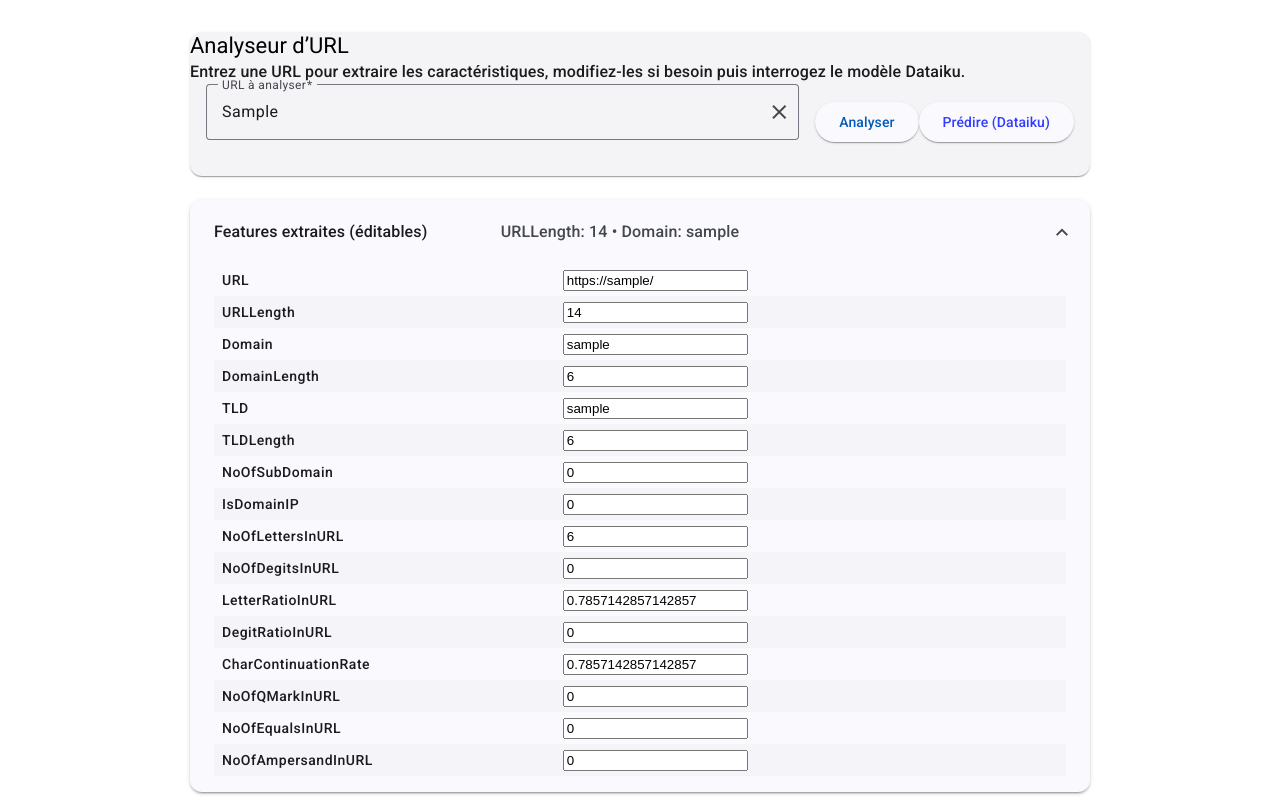
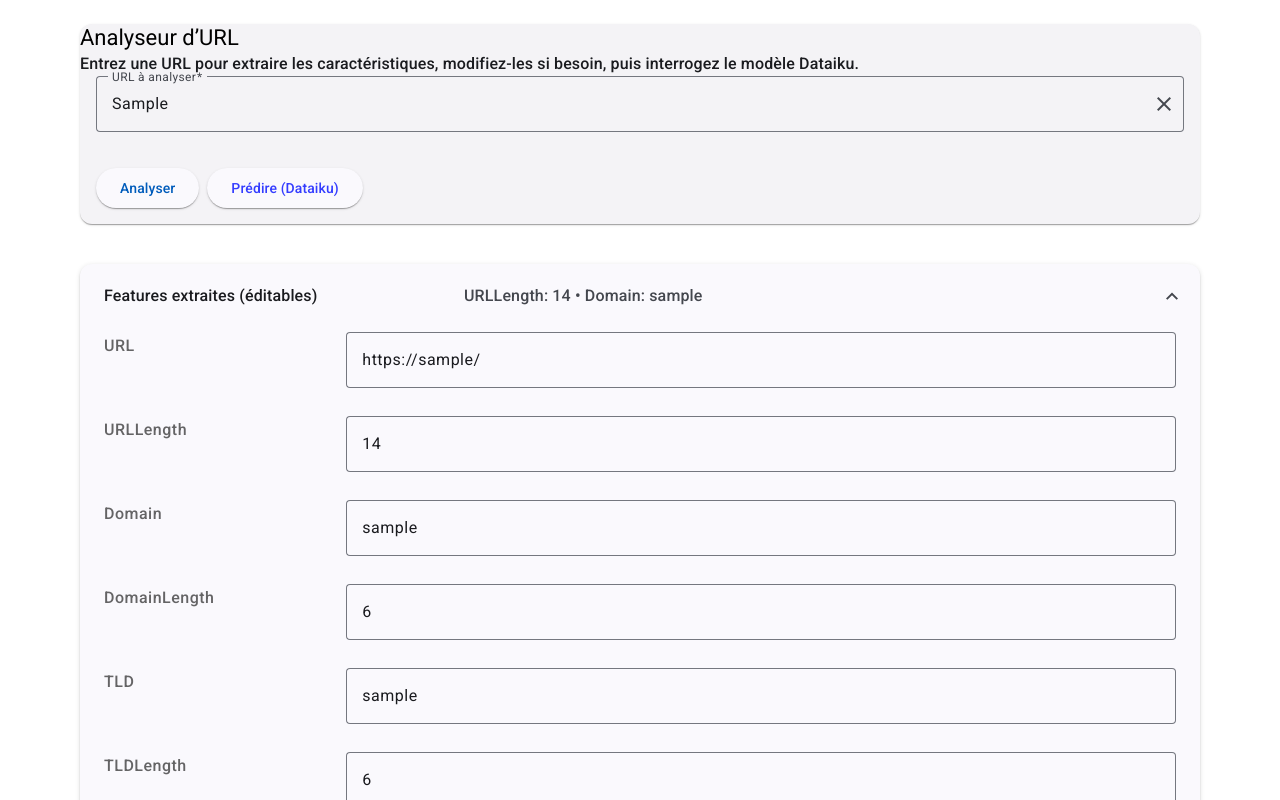
Before and after one commit to francoisbrouchoud/phishing-ui-form, an Angular app: page / in a window 1280 px wide. Both pictures are taken after typing "Sample" into the empty fields and a click on the button "Analyser". Shown: the top 800 px of the page. Built offline with nearby package versions, Linux system fonts and the light colour scheme.

Commit message:
feat(ui): material ui and if control flow

```diff
--- a/src/app/app.component.html
+++ b/src/app/app.component.html
@@ -1,9 +1,8 @@
 <div class="app-container">
-  <!-- Carte saisie URL -->
   <mat-card class="url-card">
     <mat-card-title>{{ title }}</mat-card-title>
     <mat-card-subtitle>
-      Entrez une URL pour extraire les caractéristiques, modifiez-les si besoin
+      Entrez une URL pour extraire les caractéristiques, modifiez-les si besoin,
       puis interrogez le modèle Dataiku.
     </mat-card-subtitle>
 
@@ -11,25 +10,29 @@
       <form (ngSubmit)="analyze()" class="url-form">
         <mat-form-field appearance="outline" class="url-input">
           <mat-label>URL à analyser</mat-label>
+
           <input
             matInput
             type="text"
             [formControl]="urlControl"
             placeholder="https://exemple.com/login?user=123"
           />
+
+          @if (urlControl.value) {
             <button
-            *ngIf="urlControl.value"
               matSuffix
               mat-icon-button
               type="button"
               aria-label="Effacer"
-            (click)="clearUrl()"
-          >
+              (click)="clearUrl()
+            ">
               <mat-icon>clear</mat-icon>
             </button>
-          <mat-error *ngIf="urlControl.hasError('required')">
-            L'URL est obligatoire.
-          </mat-error>
+          }
+
+          @if (urlControl.hasError('required') && urlControl.touched) {
+            <mat-error>L'URL est obligatoire.</mat-error>
+          }
         </mat-form-field>
 
         <div class="buttons-row">
@@ -46,23 +49,27 @@
             (click)="predict()"
             [disabled]="!features || isLoadingPrediction"
           >
-            <ng-container *ngIf="!isLoadingPrediction; else loadingTpl">
-              Prédire (Dataiku)
-            </ng-container>
+            @if (!isLoadingPrediction) {
+              <span>Prédire (Dataiku)</span>
+            } @else {
+              <span>Prédiction en cours…</span>
+            }
           </button>
         </div>
-
-        <ng-template #loadingTpl> Prédiction en cours… </ng-template>
       </form>
 
-      <div class="error-message" *ngIf="errorMessage">
-        {{ errorMessage }}
+      @if (errorMessage) {
+        <div class="error-message">
+          <mat-icon class="error-icon">error_outline</mat-icon>
+          <span>{{ errorMessage }}</span>
         </div>
+      }
     </mat-card-content>
   </mat-card>
 
   <!-- Features extraites (éditables) -->
-  <mat-accordion *ngIf="features as f" class="features-accordion">
+  @if (features; as f) {
+    <mat-accordion class="features-accordion">
       <mat-expansion-panel [expanded]="true">
         <mat-expansion-panel-header>
           <mat-panel-title>Features extraites (éditables)</mat-panel-title>
@@ -77,81 +84,112 @@
             <tr>
               <td class="feature-name">URL</td>
               <td class="feature-value">
+                <mat-form-field appearance="outline" class="feature-field">
                   <input
+                    matInput
                     type="text"
+                    name="URL"
                     [(ngModel)]="features!.URL"
-                class="feature-input"
                   />
+                </mat-form-field>
               </td>
             </tr>
+
             <tr>
               <td class="feature-name">URLLength</td>
               <td class="feature-value">
+                <mat-form-field appearance="outline" class="feature-field">
                   <input
+                    matInput
                     type="number"
+                    name="URLLength"
                     [(ngModel)]="features!.URLLength"
-                class="feature-input"
                   />
+                </mat-form-field>
               </td>
             </tr>
+
             <tr>
               <td class="feature-name">Domain</td>
               <td class="feature-value">
+                <mat-form-field appearance="outline" class="feature-field">
                   <input
+                    matInput
                     type="text"
+                    name="Domain"
                     [(ngModel)]="features!.Domain"
-                class="feature-input"
                   />
+                </mat-form-field>
               </td>
             </tr>
+
             <tr>
               <td class="feature-name">DomainLength</td>
               <td class="feature-value">
+                <mat-form-field appearance="outline" class="feature-field">
                   <input
+                    matInput
                     type="number"
+                    name="DomainLength"
                     [(ngModel)]="features!.DomainLength"
-                class="feature-input"
                   />
+                </mat-form-field>
               </td>
             </tr>
+
             <tr>
               <td class="feature-name">TLD</td>
               <td class="feature-value">
+                <mat-form-field appearance="outline" class="feature-field">
                   <input
+                    matInput
                     type="text"
+                    name="TLD"
                     [(ngModel)]="features!.TLD"
-                class="feature-input"
                   />
+                </mat-form-field>
               </td>
             </tr>
+
             <tr>
               <td class="feature-name">TLDLength</td>
               <td class="feature-value">
+                <mat-form-field appearance="outline" class="feature-field">
                   <input
+                    matInput
                     type="number"
+                    name="TLDLength"
                     [(ngModel)]="features!.TLDLength"
-                class="feature-input"
                   />
+                </mat-form-field>
               </td>
             </tr>
+
             <tr>
               <td class="feature-name">NoOfSubDomain</td>
               <td class="feature-value">
+                <mat-form-field appearance="outline" class="feature-field">
                   <input
+                    matInput
                     type="number"
+                    name="NoOfSubDomain"
                     [(ngModel)]="features!.NoOfSubDomain"
-                class="feature-input"
                   />
+                </mat-form-field>
               </td>
             </tr>
+
             <tr>
               <td class="feature-name">IsDomainIP</td>
               <td class="feature-value">
+                <mat-form-field appearance="outline" class="feature-field">
                   <input
+                    matInput
                     type="number"
+                    name="IsDomainIP"
                     [(ngModel)]="features!.IsDomainIP"
-                class="feature-input"
                   />
+                </mat-form-field>
               </td>
             </tr>
 
@@ -159,57 +197,74 @@
             <tr>
               <td class="feature-name">NoOfLettersInURL</td>
               <td class="feature-value">
+                <mat-form-field appearance="outline" class="feature-field">
                   <input
+                    matInput
                     type="number"
+                    name="NoOfLettersInURL"
                     [(ngModel)]="features!.NoOfLettersInURL"
-                class="feature-input"
                   />
+                </mat-form-field>
               </td>
             </tr>
+
             <tr>
               <td class="feature-name">NoOfDegitsInURL</td>
               <td class="feature-value">
+                <mat-form-field appearance="outline" class="feature-field">
                   <input
+                    matInput
                     type="number"
+                    name="NoOfDegitsInURL"
                     [(ngModel)]="features!.NoOfDegitsInURL"
-                class="feature-input"
                   />
+                </mat-form-field>
               </td>
             </tr>
-
 
             <!-- Ratios -->
             <tr>
               <td class="feature-name">LetterRatioInURL</td>
               <td class="feature-value">
+                <mat-form-field appearance="outline" class="feature-field">
                   <input
+                    matInput
                     type="number"
                     step="0.0001"
+                    name="LetterRatioInURL"
                     [(ngModel)]="features!.LetterRatioInURL"
-                class="feature-input"
                   />
+                </mat-form-field>
               </td>
             </tr>
+
             <tr>
               <td class="feature-name">DegitRatioInURL</td>
               <td class="feature-value">
+                <mat-form-field appearance="outline" class="feature-field">
                   <input
+                    matInput
                     type="number"
                     step="0.0001"
+                    name="DegitRatioInURL"
                     [(ngModel)]="features!.DegitRatioInURL"
-                class="feature-input"
                   />
+                </mat-form-field>
               </td>
             </tr>
+
             <tr>
               <td class="feature-name">CharContinuationRate</td>
               <td class="feature-value">
+                <mat-form-field appearance="outline" class="feature-field">
                   <input
+                    matInput
                     type="number"
                     step="0.0001"
+                    name="CharContinuationRate"
                     [(ngModel)]="features!.CharContinuationRate"
-                class="feature-input"
                   />
+                </mat-form-field>
               </td>
             </tr>
 
@@ -217,44 +272,81 @@
             <tr>
               <td class="feature-name">NoOfQMarkInURL</td>
               <td class="feature-value">
+                <mat-form-field appearance="outline" class="feature-field">
                   <input
+                    matInput
                     type="number"
+                    name="NoOfQMarkInURL"
                     [(ngModel)]="features!.NoOfQMarkInURL"
-                class="feature-input"
                   />
+                </mat-form-field>
               </td>
             </tr>
+
             <tr>
               <td class="feature-name">NoOfEqualsInURL</td>
               <td class="feature-value">
+                <mat-form-field appearance="outline" class="feature-field">
                   <input
+                    matInput
                     type="number"
+                    name="NoOfEqualsInURL"
                     [(ngModel)]="features!.NoOfEqualsInURL"
-                class="feature-input"
                   />
+                </mat-form-field>
               </td>
             </tr>
+
             <tr>
               <td class="feature-name">NoOfAmpersandInURL</td>
               <td class="feature-value">
+                <mat-form-field appearance="outline" class="feature-field">
                   <input
+                    matInput
                     type="number"
+                    name="NoOfAmpersandInURL"
                     [(ngModel)]="features!.NoOfAmpersandInURL"
-                class="feature-input"
                   />
+                </mat-form-field>
+              </td>
+            </tr>
+
+            <tr>
+              <td class="feature-name">NoOfOtherSpecialCharsInURL</td>
+              <td class="feature-value">
+                <mat-form-field appearance="outline" class="feature-field">
+                  <input
+                    matInput
+                    type="number"
+                    name="NoOfOtherSpecialCharsInURL"
+                    [(ngModel)]="features!.NoOfOtherSpecialCharsInURL"
+                  />
+                </mat-form-field>
+              </td>
+            </tr>
+
+            <tr>
+              <td class="feature-name">SpecialCharRatioInURL</td>
+              <td class="feature-value">
+                <mat-form-field appearance="outline" class="feature-field">
+                  <input
+                    matInput
+                    type="number"
+                    step="0.0001"
+                    name="SpecialCharRatioInURL"
+                    [(ngModel)]="features!.SpecialCharRatioInURL"
+                  />
+                </mat-form-field>
               </td>
             </tr>
           </tbody>
         </table>
       </mat-expansion-panel>
     </mat-accordion>
+  }
 
-  <!-- Résultat Dataiku -->
-  <mat-accordion
-    *ngIf="predictionResult as p"
-    class="features-accordion"
-    style="margin-top: 16px"
-  >
+  @if (predictionResult; as p) {
+    <mat-accordion class="features-accordion prediction-accordion">
       <mat-expansion-panel [expanded]="true">
         <mat-expansion-panel-header>
           <mat-panel-title>Résultat du modèle Dataiku</mat-panel-title>
@@ -279,53 +371,26 @@
 
           <h3>Probabilités</h3>
           <ul class="proba-list">
-          <li *ngIf="getProba('0') !== null">
+            @if (getProba('0') !== null) {
+              <li>
                 Classe 0 :
                 {{ getProba('0')! | percent: '1.2-2' }}
               </li>
-          <li *ngIf="getProba('1') !== null">
+            }
+            @if (getProba('1') !== null) {
+              <li>
                 Classe 1 :
                 {{ getProba('1')! | percent: '1.2-2' }}
               </li>
+            }
           </ul>
 
-        <ng-container *ngIf="predictionTiming as t">
-          <h3>Timings (ms)</h3>
-          <table class="features-table">
-            <tbody>
-              <tr>
-                <td class="feature-name">preProcessing</td>
-                <td class="feature-value">{{ t.preProcessing }}</td>
-              </tr>
-              <tr>
-                <td class="feature-name">wait</td>
-                <td class="feature-value">{{ t.wait }}</td>
-              </tr>
-              <tr>
-                <td class="feature-name">enrich</td>
-                <td class="feature-value">{{ t.enrich }}</td>
-              </tr>
-              <tr>
-                <td class="feature-name">preparation</td>
-                <td class="feature-value">{{ t.preparation }}</td>
-              </tr>
-              <tr>
-                <td class="feature-name">prediction</td>
-                <td class="feature-value">{{ t.prediction }}</td>
-              </tr>
-              <tr>
-                <td class="feature-name">postProcessing</td>
-                <td class="feature-value">
-                  {{ t.postProcessing }}
-                </td>
-              </tr>
-            </tbody>
-          </table>
-        </ng-container>
+
 
           <h3>Réponse brute</h3>
-        <pre>{{ { result: p, timing: predictionTiming } | json }}</pre>
+          <pre>{{ { result: p } | json }}</pre>
         </div>
       </mat-expansion-panel>
     </mat-accordion>
+  }
 </div>
--- a/src/app/app.component.scss
+++ b/src/app/app.component.scss
@@ -1,51 +1,84 @@
 .app-container {
-  max-width: 900px;
-  margin: 32px auto;
-  padding: 0 16px;
+  max-width: 1120px;
+  margin: 0 auto;
+  padding: 24px 16px 32px;
+  display: flex;
+  flex-direction: column;
+  gap: 24px;
 }
 
 .url-card {
-  margin-bottom: 24px;
+  margin-bottom: 8px;
 }
 
 .url-form {
   display: flex;
-  flex-direction: row;
+  flex-direction: column;
   gap: 16px;
-  align-items: center;
-  flex-wrap: wrap;
 }
 
 .url-input {
-  flex: 1 1 260px;
+  width: 100%;
 }
 
-.error-message {
-  color: #d32f2f;
-  margin-top: 8px;
+.buttons-row {
+  display: flex;
+  flex-wrap: wrap;
+  gap: 8px;
 }
 
 .features-accordion {
   margin-top: 8px;
 }
 
+.prediction-accordion {
+  margin-top: 16px;
+}
+
 .features-table {
   width: 100%;
   border-collapse: collapse;
-  font-size: 14px;
 }
 
-.features-table tr:nth-child(even) {
-  background-color: rgba(0, 0, 0, 0.02);
+.features-table tr {
+  vertical-align: top;
 }
 
 .feature-name {
+  width: 220px;
+  padding: 6px 16px 6px 0;
   font-weight: 500;
-  padding: 4px 8px;
-  width: 40%;
+  color: rgba(0, 0, 0, 0.6);
 }
 
 .feature-value {
-  padding: 4px 8px;
-  word-break: break-all;
+  padding: 4px 0;
 }
+
+.feature-field {
+  width: 100%;
+}
+
+.prediction-block {
+  display: flex;
+  flex-direction: column;
+  gap: 8px;
+}
+
+.proba-list {
+  margin: 4px 0 12px;
+  padding-left: 20px;
+}
+
+.error-message {
+  margin-top: 12px;
+  display: flex;
+  align-items: center;
+  gap: 8px;
+  font-size: 14px;
+  color: #d32f2f; // teinte "error" Material
+}
+
+.error-icon {
+  font-size: 20px;
+}
```
Lines whose indentation alone changed are shown as unchanged.
